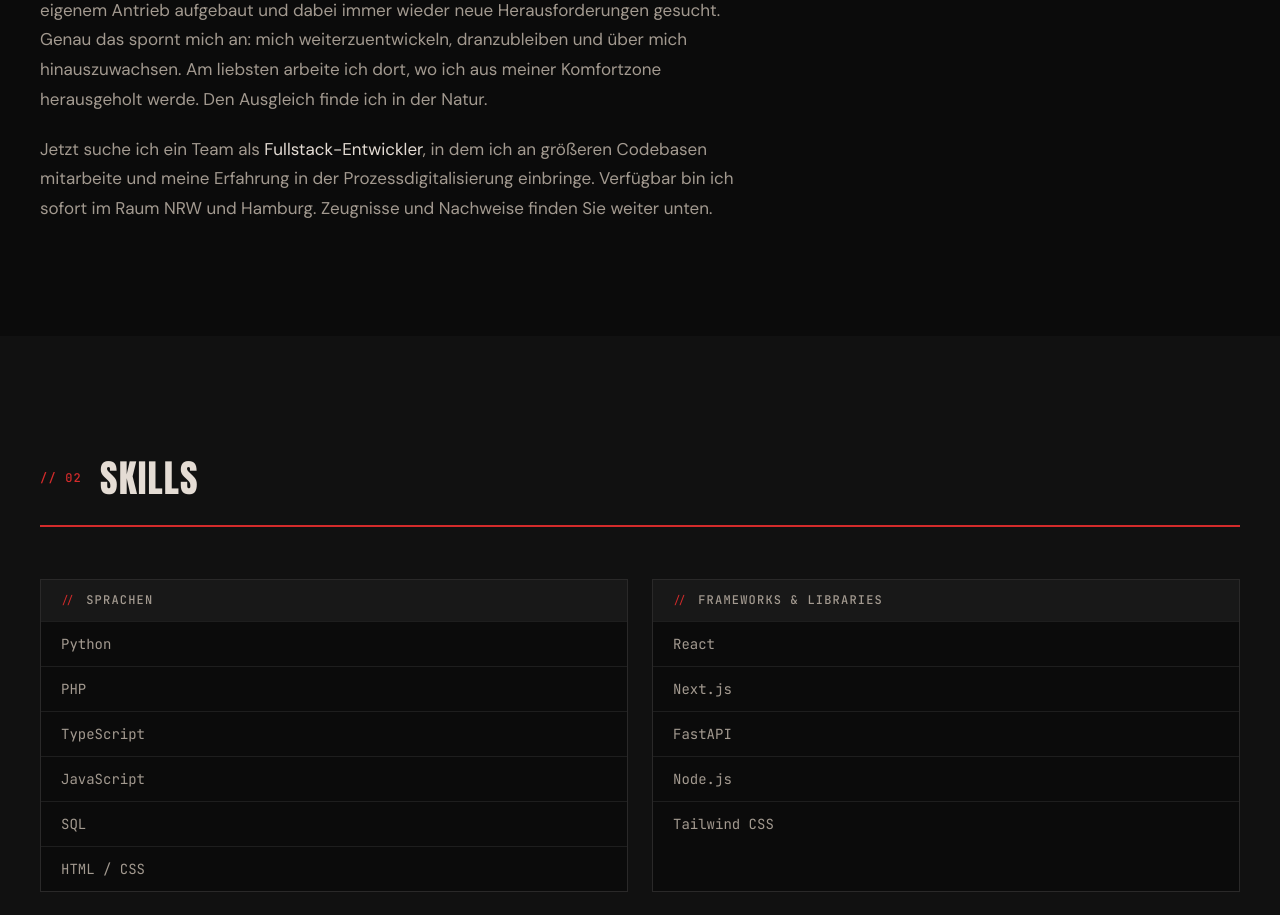
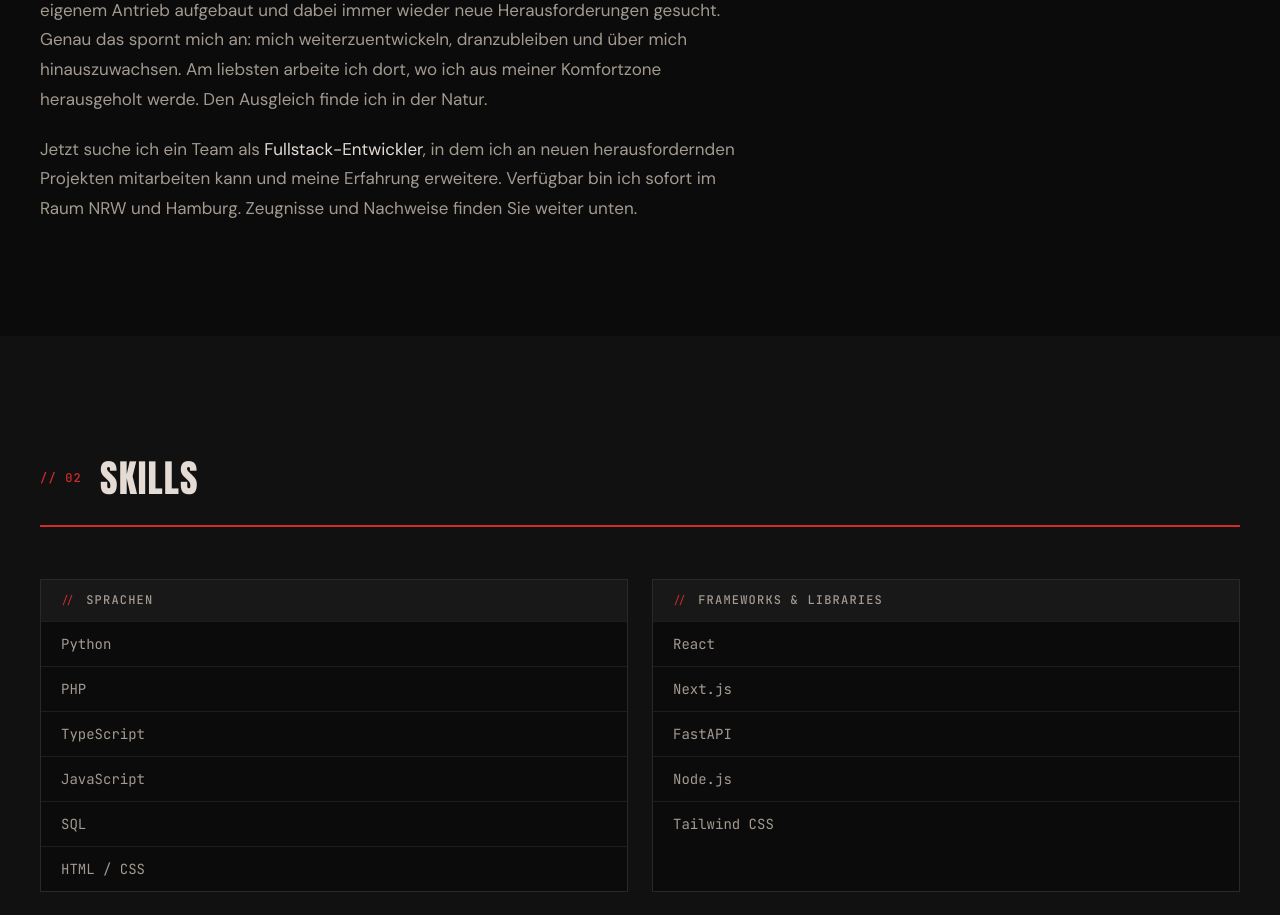
Before and after one commit to NooriBilal/portfolio, a Next.js app: page / in a window 1280 px wide. Shown: the part 2040-2955 px from the top of the page. Built offline with nearby package versions, Linux system fonts and the light colour scheme.

Commit message:
content(about): letzten absatz erste zeile umformuliert
Co-Authored-By: Claude Opus 4.8 <noreply@anthropic.com>

```diff
--- a/src/components/sections/About.tsx
+++ b/src/components/sections/About.tsx
@@ -71,8 +71,8 @@ export default function About() {
             </p>
             <p style={{ color: "var(--ink-dim)", fontSize: 17, lineHeight: 1.75 }}>
               Jetzt suche ich ein Team als <span style={{ color: "var(--ink)" }}>Fullstack-Entwickler</span>,
-              in dem ich an größeren Codebasen mitarbeite und meine Erfahrung in der Prozessdigitalisierung
-              einbringe. Verfügbar bin ich sofort im Raum NRW und Hamburg. Zeugnisse und Nachweise finden Sie
+              in dem ich an neuen herausfordernden Projekten mitarbeiten kann und meine Erfahrung erweitere.
+              Verfügbar bin ich sofort im Raum NRW und Hamburg. Zeugnisse und Nachweise finden Sie
               weiter unten.
             </p>
           </motion.div>
```
Also changed, not shown: 1 other file (tests, documents, lock files or other folders).
